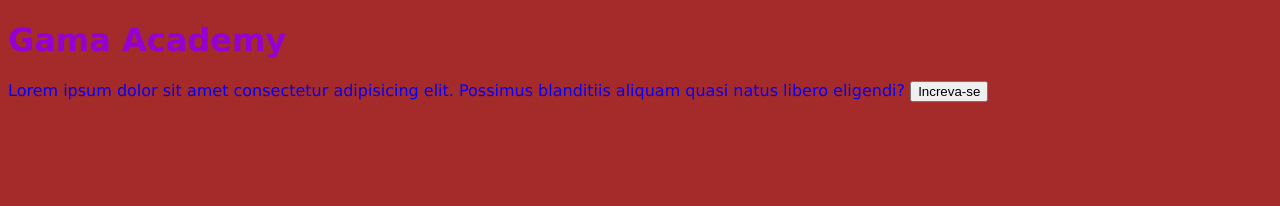
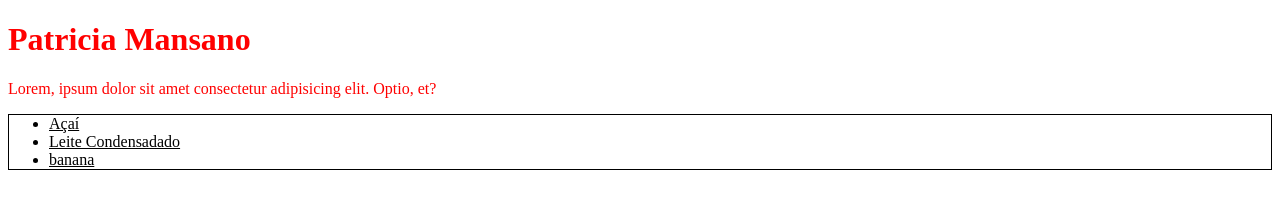
Before and after one commit to patmansano/gama-no-css, a plain HTML site: page index.html in a window 1280 px wide. Drawn offline with Linux system fonts and the light colour scheme.

Commit message:
Modificações aula tipo de estilo

```diff
--- a/index.html
+++ b/index.html
@@ -4,25 +4,16 @@
     <meta charset="UTF-8">
     <meta http-equiv="X-UA-Compatible" content="IE=edge">
     <meta name="viewport" content="width=device-width, initial-scale=1.0">
+    <link rel="stylesheet" href="./style.css">
     <title>Gama Academy</title>
 </head>
 <body>
-    <h1>Gama Academy</h1>
-    <span>Lorem ipsum dolor sit amet consectetur adipisicing elit. Possimus blanditiis aliquam quasi natus libero eligendi?</span>
-    <button>Increva-se</button>
-
-
-    <style>
-        body{
-            font-family: Verdana, Geneva, Tahoma, sans-serif;
-            background-color: brown;
-        }
-        h1, span{
-            color:darkviolet;
-        }
-        span{
-            color:blue
-        }
-    </style>
+    <h1>Patricia Mansano</h1>
+    <p>Lorem, ipsum dolor sit amet consectetur adipisicing elit. Optio, et?</p>
+    <ul>
+        <li>Açaí</li>
+        <li>Leite Condensadado</li>
+        <li>banana</li>
+    </ul>
 </body>
 </html>
--- a/style.css
+++ b/style.css
@@ -0,0 +1,10 @@
+body{
+    color: red;
+}
+li {
+    text-decoration: underline;
+    color:black
+}
+ul {
+    border: 1px solid black;
+}
```
